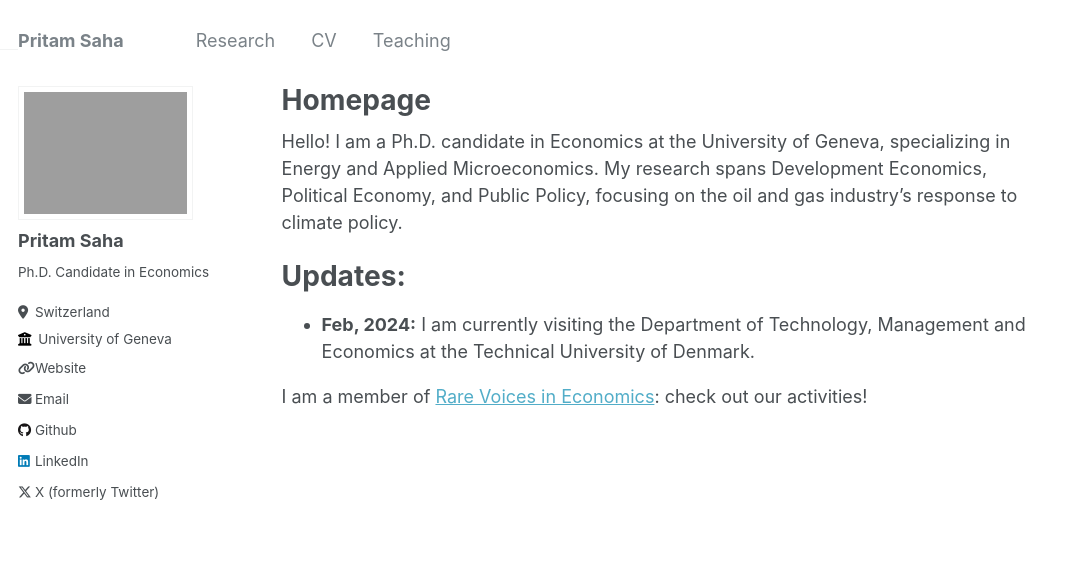
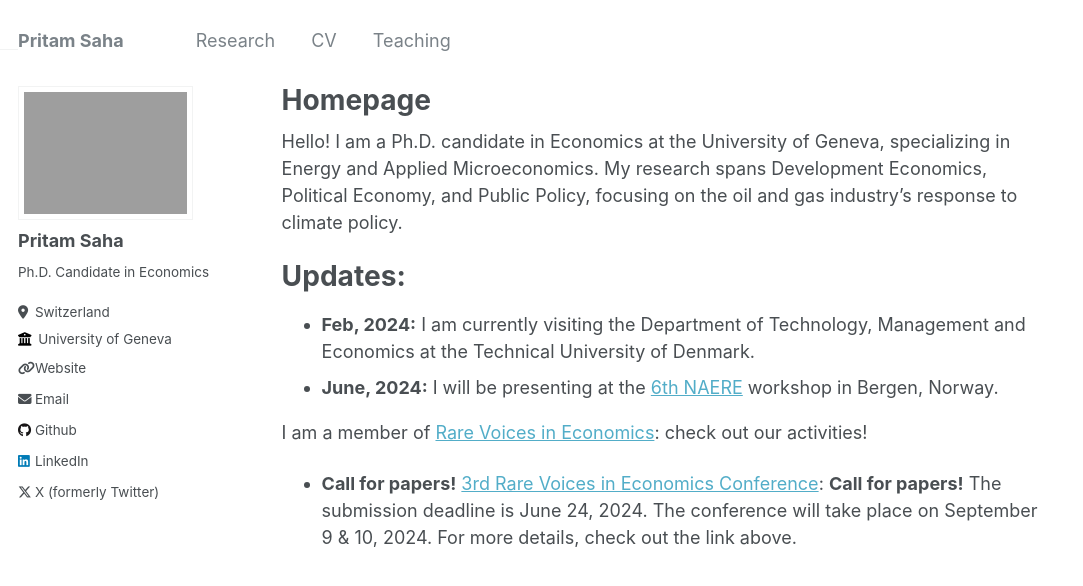
Before and after one commit to s-pritam/s-pritam.github.io, a Jekyll site: the page built from _pages/about.md, in a window 1280 px wide. Shown: the top 586 px of the page, without its empty margins (0-1083 px from the left). Built offline with Jekyll 4.4.1, drawn with Linux system fonts in a browser that asks for light colours.

Commit message:
Update about.md

```diff
--- a/_pages/about.md
+++ b/_pages/about.md
@@ -12,6 +12,9 @@ Hello! I am a Ph.D. candidate in Economics at the University of Geneva, speciali
 Updates:
 ======
 - **Feb, 2024:** I am currently visiting the Department of Technology, Management and Economics at the Technical University of Denmark.
+- **June, 2024:** I will be presenting at the [6th NAERE](https://www.eaere.org/events/supported-events/6th-nordic-annual-environmental-and-resource-economics-naere-workshop/) workshop in Bergen, Norway.
 
 
 I am a member of [Rare Voices in Economics](https://www.rarevoicesineconomics.com/): check out our activities!
+- **Call for papers!** [3rd Rare Voices in Economics Conference](https://www.rarevoicesineconomics.com/conference-2024): **Call for papers!**
+  The submission deadline is June 24, 2024. The conference will take place on September 9 & 10, 2024. For more details, check out the link above.
```
